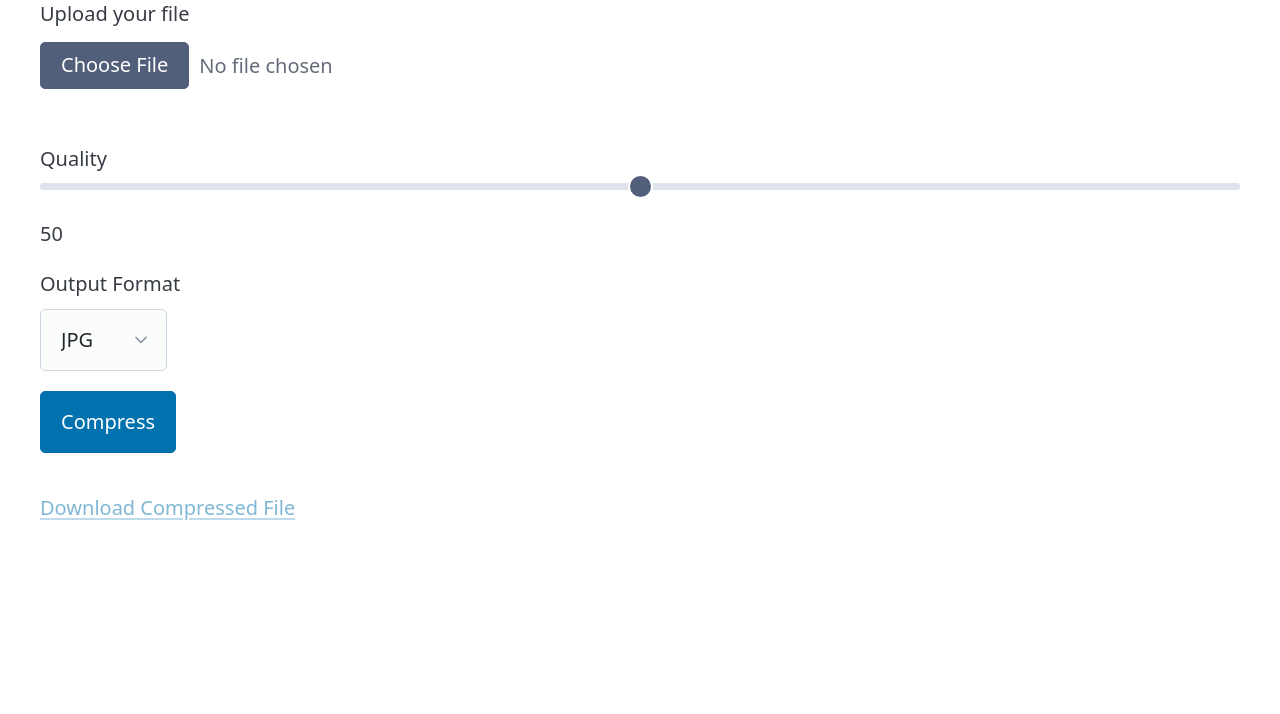
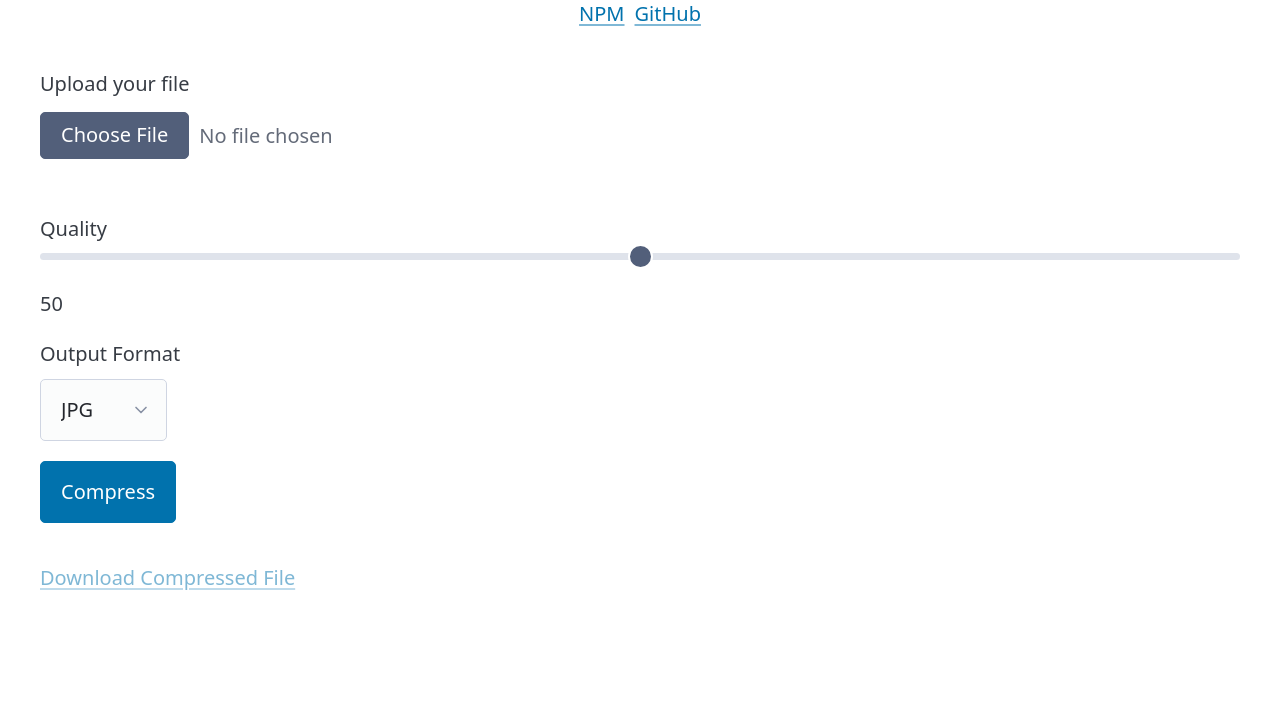
Before and after one commit to Lenni009/simple-image-compressor, a website built with Vite: page demo/index.html in a window 1280 px wide. Shown: the part 86-800 px from the top of the page. Built offline with nearby package versions, Linux system fonts and the light colour scheme; some packages are replaced by stand-ins of ours.

Commit message:
add npm and github links to demo

```diff
--- a/demo/index.html
+++ b/demo/index.html
@@ -14,6 +14,14 @@
     <style>
       .heading {
         text-align: center;
+      }
+
+      .links {
+        display: flex;
+        flex-wrap: wrap;
+        gap: 0 0.5rem;
+        justify-content: center;
+        margin: 0;
       }
 
       .inputs {
@@ -69,9 +77,24 @@
       };
     </script>
   </head>
-  <body>
-    <main class="container">
+  <body class="container">
+    <header>
       <h1 class="heading">Simple Image Compressor</h1>
+      <p class="links">
+        <a
+          href="https://www.npmjs.com/package/simple-image-compressor"
+          rel="noopener noreferrer"
+          target="_blank"
+          >NPM</a
+        ><a
+          href="https://github.com/Lenni009/simple-image-compressor"
+          rel="noopener noreferrer"
+          target="_blank"
+          >GitHub</a
+        >
+      </p>
+    </header>
+    <main>
       <section>
         <div class="inputs">
           <label>
--- a/package.json
+++ b/package.json
@@ -28,7 +28,7 @@
   "bugs": {
     "url": "https://github.com/Lenni009/simple-image-compressor/issues"
   },
-  "homepage": "https://github.com/Lenni009/simple-image-compressor#readme",
+  "homepage": "https://lenni009.github.io/simple-image-compressor/",
   "devDependencies": {
     "@vitest/browser": "^1.6.0",
     "prettier": "^3.2.5",
```
